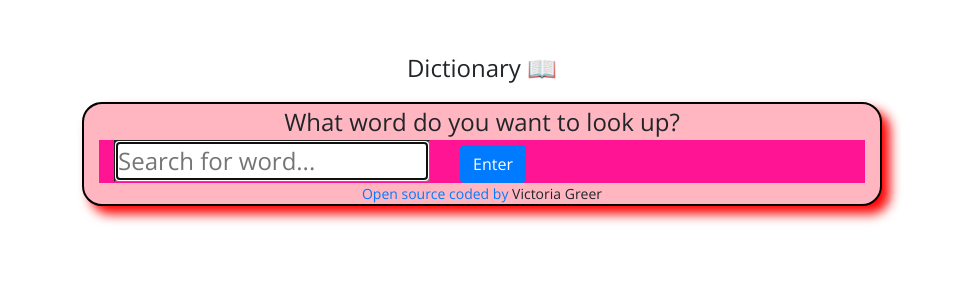
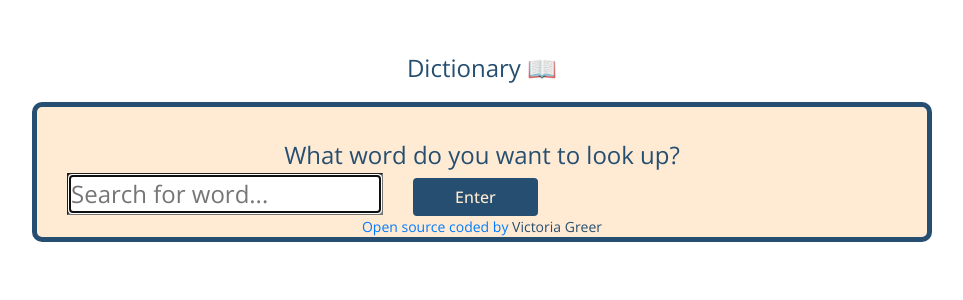
Before and after one commit to themightyvicki1/dictionary-using-react, a React (Create React App) app: page / in a window 1280 px wide. Shown: the top 300 px of the page, without its empty margins (158-1121 px from the left). Built offline with nearby package versions, Linux system fonts and the light colour scheme.

Commit message:
more styling updates

```diff
--- a/src/App.css
+++ b/src/App.css
@@ -3,6 +3,7 @@
   font-size: 24px;
   margin: 50px auto;
   font-family: "Open Sans", sans-serif;
+  color: #264e70;
 }
 
 .App footer {
@@ -11,9 +12,12 @@
 }
 
 .App .container {
-  border: 2px solid black;
-  border-radius: 20px;
-  box-shadow: 8px 8px 12px red;
-  background-color: lightpink;
-  max-width: 800px;
+  border: 5px solid #264e70;
+  border-radius: 10px;
+  background-color: #ffebd3;
+  max-width: 900px;
 }
+
+.App header {
+  padding-top: 30px;
+}
--- a/src/DefinitionResults.js
+++ b/src/DefinitionResults.js
@@ -8,7 +8,7 @@ export default function DefinitionResults(props) {
     return (
       <div className="DefinitionResults">
         {/*to display the word that was searched */}
-        <div className="wordDisplay"> Word searched: {props.results.word}</div>
+        <div className="wordDisplay"> {props.results.word}</div>
 
         {/*to display the first definition of the word */}
         {/*create a map to loop through all the definitions*/}
--- a/src/Dictionary.css
+++ b/src/Dictionary.css
@@ -1,20 +1,41 @@
 .Dictionary {
-  background-color: deeppink;
+  background-color: #ffebd3;
   text-align: left;
 }
 
 .DefinitionResults {
   padding: 15px 15px;
-  border: 2px solid black;
 }
 
 .Meanings {
-  border: 5px solid green;
+  border: 3px solid #679186;
   border-radius: 8px;
-  padding: 50px 30px;
+  padding: 30px 30px;
+  background-color: #ffb4ac;
 }
 
 .holdingMeaning {
-  background-color: white;
-  padding: 50px;
+  border-radius: 4px;
+  padding: 30px;
 }
+
+.DefinitionResults .wordDisplay {
+  font-size: 36px;
+}
+
+.searchBar {
+  background-color: #ffebd3;
+}
+
+.Dictionary .btn {
+  color: #ffebd3;
+  background: #264e70;
+  border: 2px solid #264e70;
+  font-weight: 500;
+  padding: 5px 40px;
+}
+
+.Dictionary .btn:hover {
+  background: #ffebd3;
+  color: #264e70;
+}
--- a/src/Dictionary.js
+++ b/src/Dictionary.js
@@ -34,7 +34,7 @@ export default function Dictionary() {
 
   return (
     <div className="Dictionary">
-      <form onSubmit={search}>
+      <form className="searchBar" onSubmit={search}>
         <span className="col-9">
           <input
             type="search"
```
